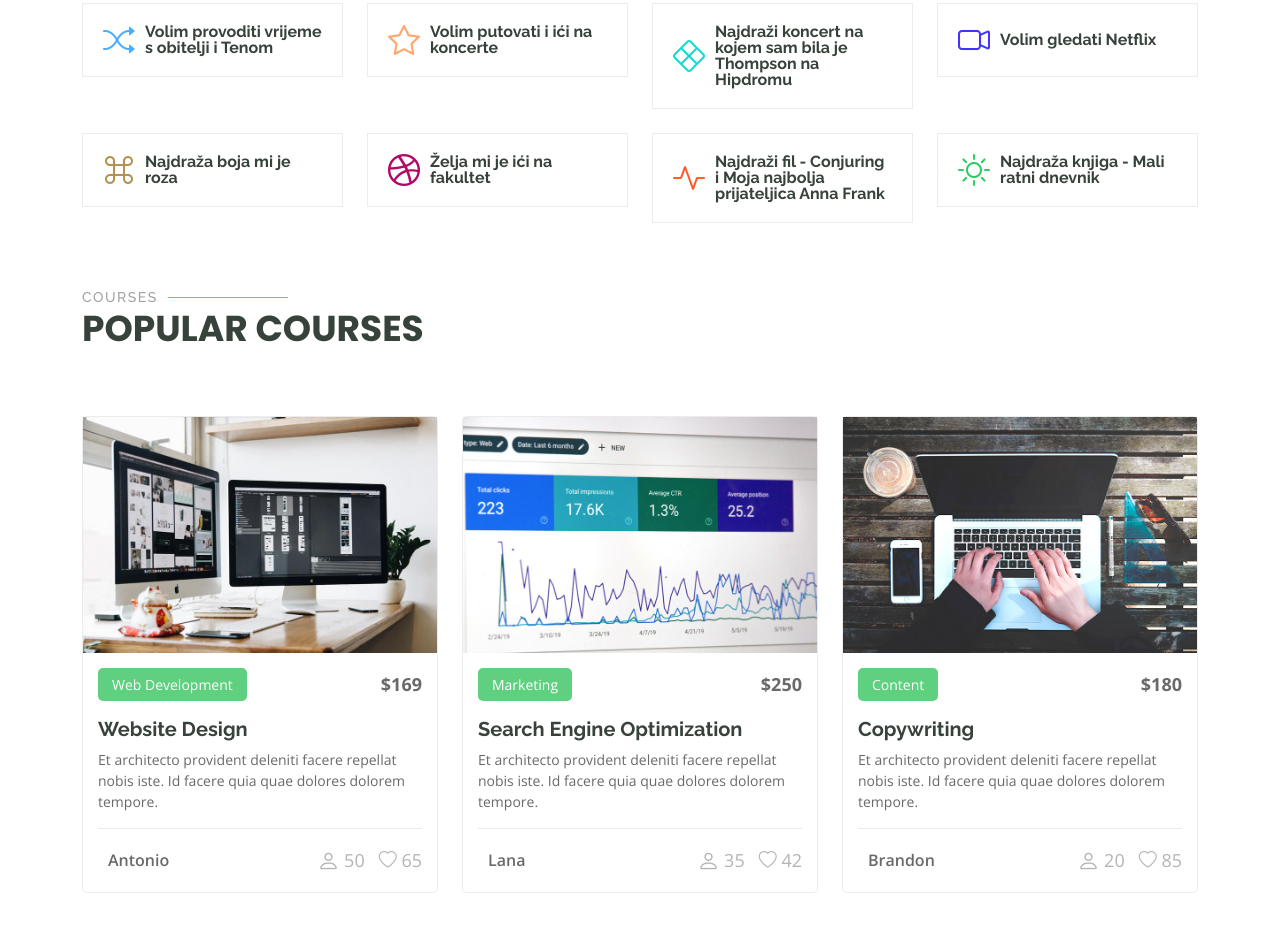
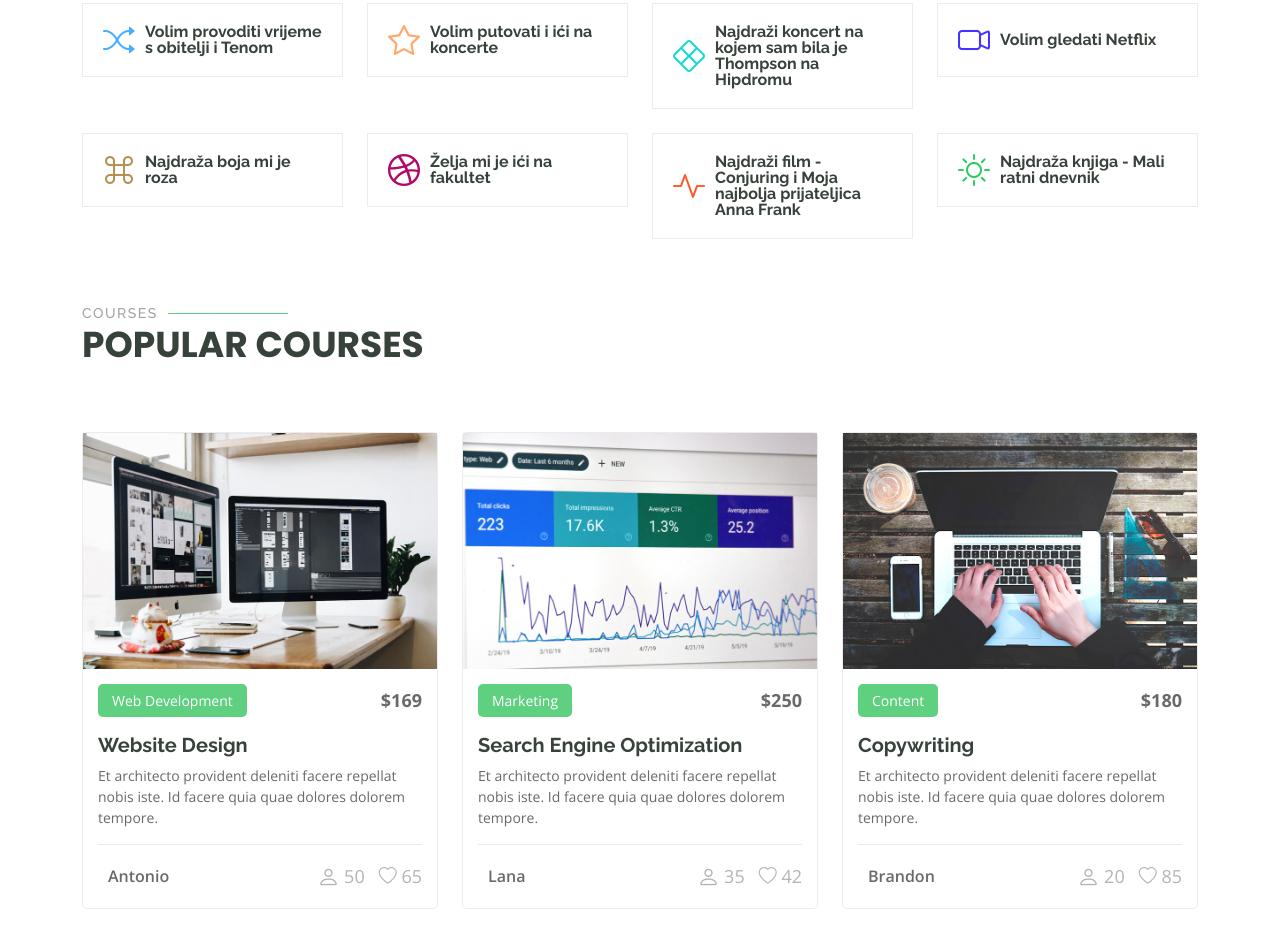
Before and after one commit to doramlinac-ctrl/Mentor-1.0.0, a plain HTML site: page index.html in a window 1280 px wide. Shown: the part 2015-2963 px from the top of the page. Drawn offline with nearby package versions, Linux system fonts and the light colour scheme.

Commit message:
modified:   index.html

```diff
--- a/index.html
+++ b/index.html
@@ -297,7 +297,7 @@
           <div class="col-lg-3 col-md-4" data-aos="fade-up" data-aos-delay="1100">
             <div class="features-item">
               <i class="bi bi-activity" style="color: #ff5828;"></i>
-              <h3><a href="" class="stretched-link">Najdraži fil - Conjuring i Moja najbolja prijateljica Anna Frank</a></h3>
+              <h3><a href="" class="stretched-link">Najdraži film - Conjuring i Moja najbolja prijateljica Anna Frank</a></h3>
             </div>
           </div><!-- End Feature Item -->
 
@@ -305,6 +305,8 @@
             <div class="features-item">
               <i class="bi bi-brightness-high" style="color: #29cc61;"></i>
               <h3><a href="" class="stretched-link">Najdraža knjiga - Mali ratni dnevnik</a></h3>
+
+
             </div>
           </div><!-- End Feature Item -->
 
```
